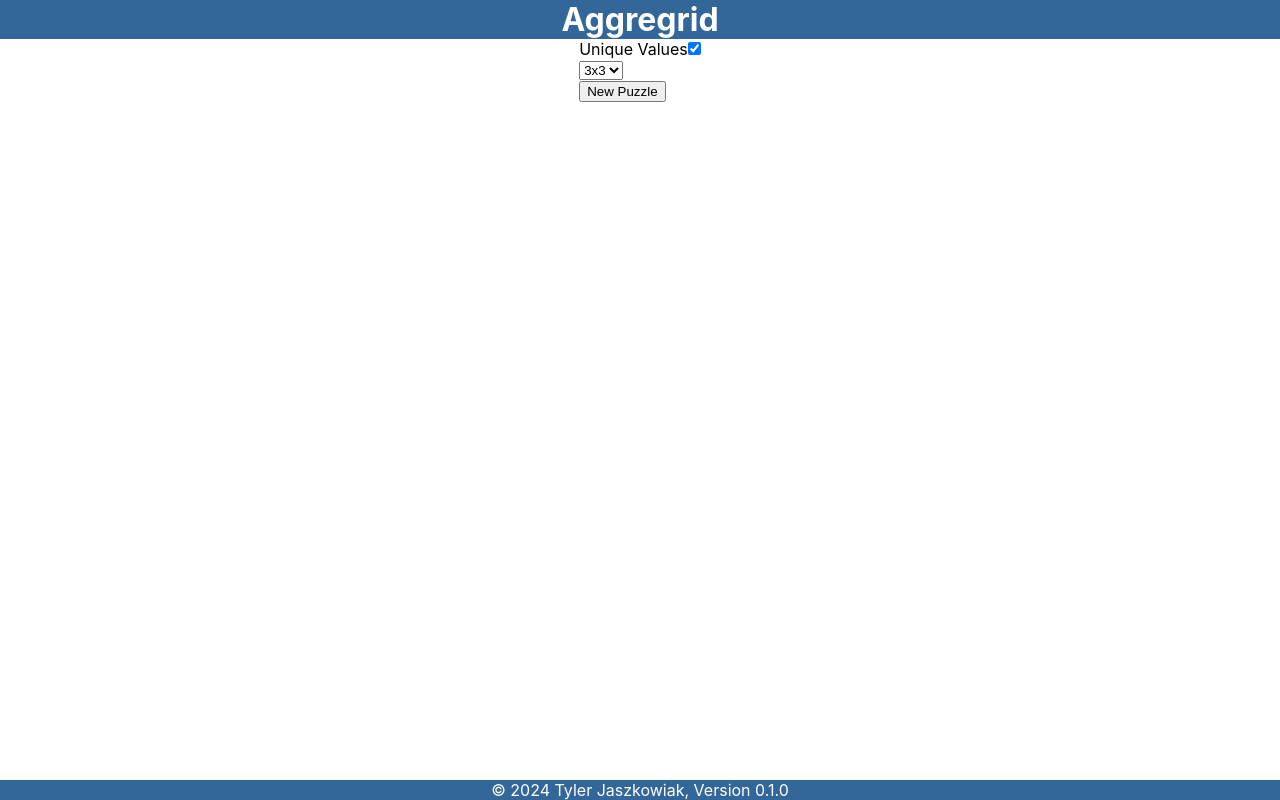
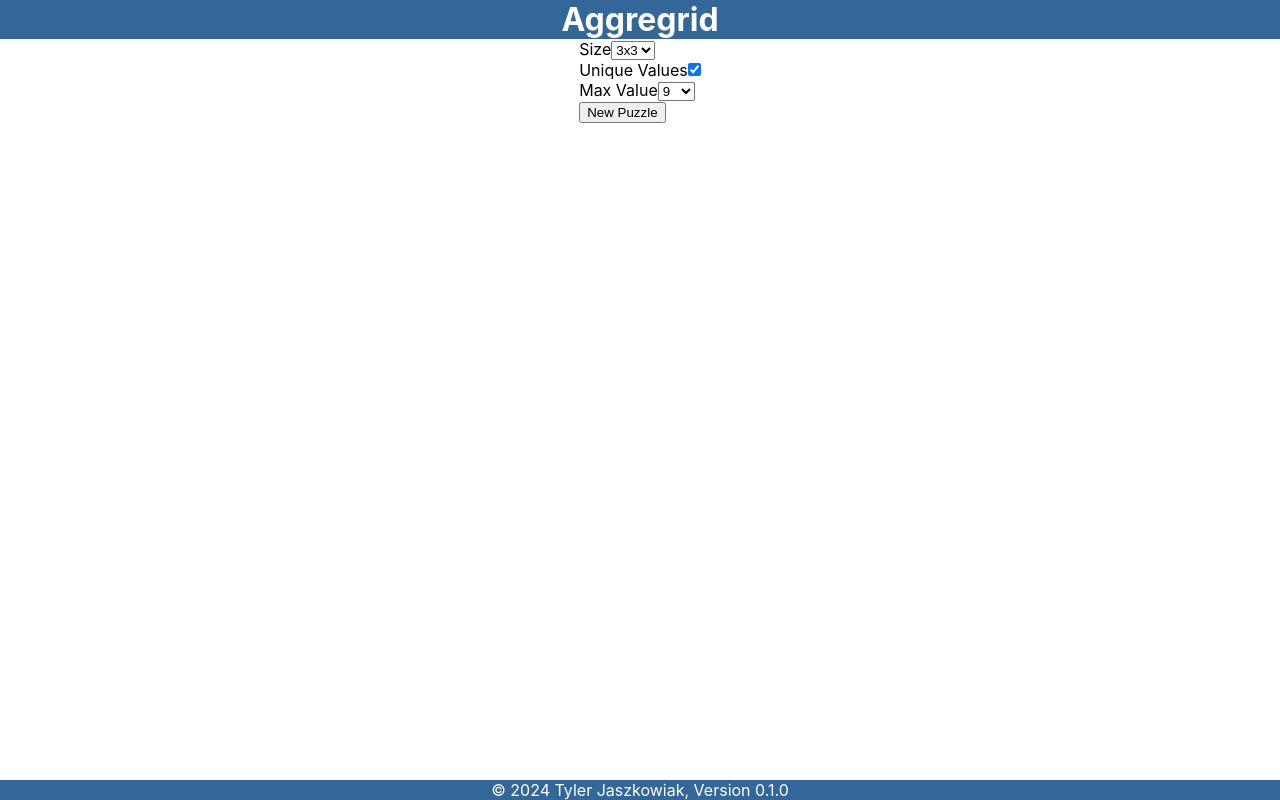
Before and after one commit to tjasz/aggregrid, a React (Create React App) app: page / in a window 1280 px wide. Built offline with nearby package versions, Linux system fonts and the light colour scheme.

Commit message:
Allow new game form to set max value other than size*size

```diff
--- a/src/NewGameForm.tsx
+++ b/src/NewGameForm.tsx
@@ -1,4 +1,5 @@
-import { useState } from "react";
+import { useEffect, useState } from "react";
+import { countingSequence } from "./algorithm";
 
 export type NewGameFormProps = {
   onNewGame: (size: number, uniqueValues: boolean) => void;
@@ -7,17 +8,28 @@ export type NewGameFormProps = {
 export function NewGameForm({ onNewGame }: NewGameFormProps) {
   const [size, setSize] = useState(3);
   const [uniqueValues, setUniqueValues] = useState(true);
+  const [maxValue, setMaxValue] = useState(size * size);
+  const [minMaxValue, setMinMaxValue] = useState(uniqueValues ? size * size : 1);
+  useEffect(() => {
+    setMinMaxValue(uniqueValues ? size * size : 1);
+  }, [uniqueValues, size])
 
   return <div id="newGameForm">
-    <label htmlFor="uniqueValues">Unique Values</label>
-    <input type="checkbox" name="uniqueValues" onChange={e => setUniqueValues(e.target.checked)} defaultChecked={uniqueValues} />
-    <br />
-    <select onChange={e => setSize(parseInt(e.target.value))} defaultValue={size}>
+    <label htmlFor="size">Size</label>
+    <select name="size" onChange={e => setSize(parseInt(e.target.value))} defaultValue={size}>
       <option value="2">2x2</option>
       <option value="3">3x3</option>
       <option value="4">4x4</option>
     </select>
     <br />
+    <label htmlFor="uniqueValues">Unique Values</label>
+    <input type="checkbox" name="uniqueValues" onChange={e => setUniqueValues(e.target.checked)} defaultChecked={uniqueValues} />
+    <br />
+    <label htmlFor="maxValue">Max Value</label>
+    <select name="maxValue" onChange={e => setMaxValue(parseInt(e.target.value))} defaultValue={size * size}>
+      {countingSequence(20, minMaxValue).map(n => (<option key={n} value={n}>{n}</option>))}
+    </select>
+    <br />
     <button onClick={() => onNewGame(size, uniqueValues)}>New Puzzle</button>
   </div>
 }
--- a/src/algorithm.ts
+++ b/src/algorithm.ts
@@ -20,8 +20,9 @@ export function sequence(length: number, start: number, f: (prev: number) => num
   return result;
 }
 
-export function countingSequence(length: number) {
-  return sequence(length, 1, p => p + 1)
+export function countingSequence(max: number, min?: number) {
+  min ??= 1;
+  return sequence(max - min + 1, min, p => p + 1)
 }
 
 export function sum(a: number[]) {
```
